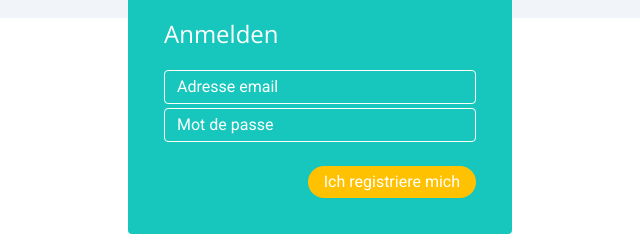
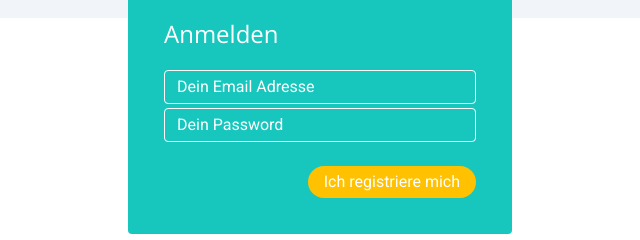
Before and after one commit to ledemkam/IntrototailwindCSS, a website: page index.html in a window 1280 px wide. Shown: the part 366-606 px from the top of the page, 320-960 px from the left. Drawn offline with nearby package versions, Linux system fonts and the light colour scheme.

Commit message:
Update index.html

```diff
--- a/index.html
+++ b/index.html
@@ -34,8 +34,8 @@
     <section class="bg-tertiary w-96 p-9 mx-auto -mt-9 rounded text-white">
       <h2 class="text-2xl font-title">Anmelden</h2>
       <form class="mt-5 flex flex-col gap-1">
-        <input type="text" placeholder="Adresse email" class="input" />
-        <input type="password" placeholder="Mot de passe" class="input" />
+        <input type="text" placeholder="Dein Email Adresse" class="input" />
+        <input type="password" placeholder="Dein Password" class="input" />
         <div class="flex justify-end mt-5">
           <button class="button">Ich registriere mich</button>
         </div>
```
